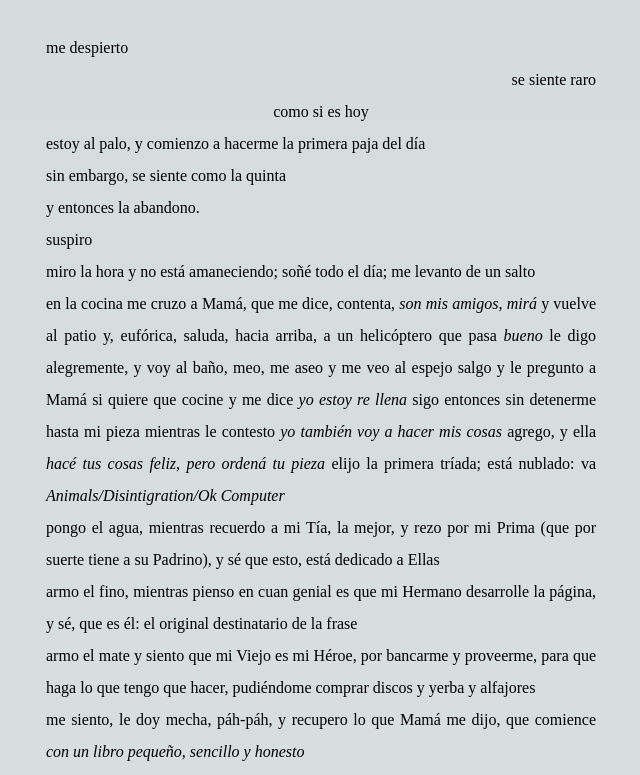
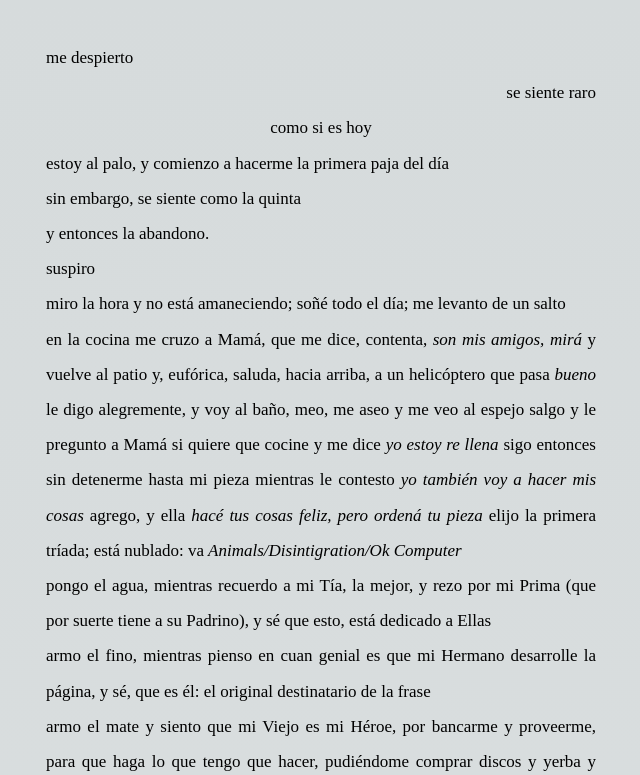
Before and after one commit to LucasKoval/NPDM-Literary-Project, a Next.js app: page / in a window 1280 px wide. Shown: the top 775 px of the page, without its empty margins (319-959 px from the left). Built offline with nearby package versions, Linux system fonts and the light colour scheme; a web font is replaced by a local one.

Commit message:
Font styles changes added

```diff
--- a/app/components/countdown-timer.tsx
+++ b/app/components/countdown-timer.tsx
@@ -5,7 +5,7 @@ import { CountdownSection, CountdownTitle } from './countdown-timer-styles';
 import { Separator, Break } from './posts/posts-styles';
 
 const CountdownTimer: React.FC = () => {
-   const targetDate = new Date('2024-04-07T06:00:00').getTime();
+   const targetDate = new Date('2024-04-11T04:00:00').getTime();
    const [timeLeft, setTimeLeft] = useState(targetDate - Date.now());
 
    useEffect(() => {
--- a/app/components/posts/posts-styles.ts
+++ b/app/components/posts/posts-styles.ts
@@ -151,8 +151,8 @@ export const H5 = styled.h5`
 `;
 
 export const Paragraph = styled.p`
-   font-size: 16px;
-   line-height: 2rem;
+   font-size: 17px;
+   line-height: 2.2rem;
    text-align: justify;
 
    &.align-left {
@@ -166,7 +166,7 @@ export const Paragraph = styled.p`
    }
 
    @media only screen and ${device.sm} {
-      font-size: 17px;
+      font-size: 18px;
    }
 `;
 
--- a/app/globals.css
+++ b/app/globals.css
@@ -25,4 +25,5 @@ main {
    align-items: center;
    min-height: 100vh;
    padding: 1rem 0;
+   padding-top: 1.5rem;
 }
```
